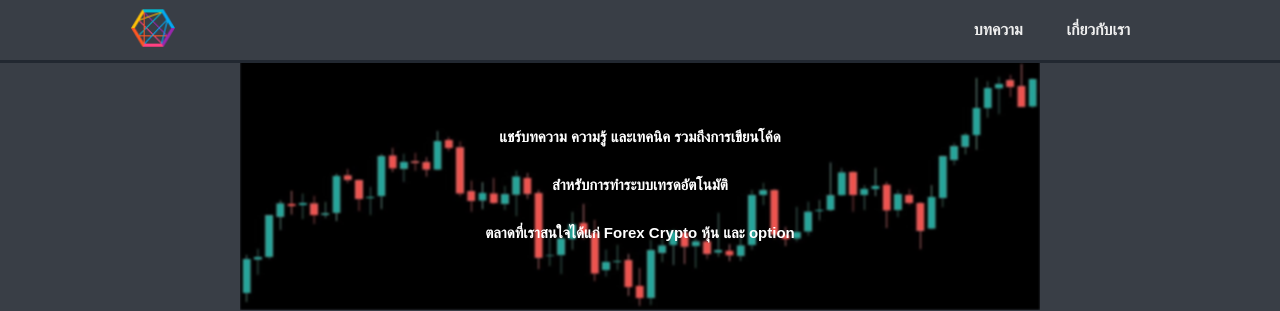
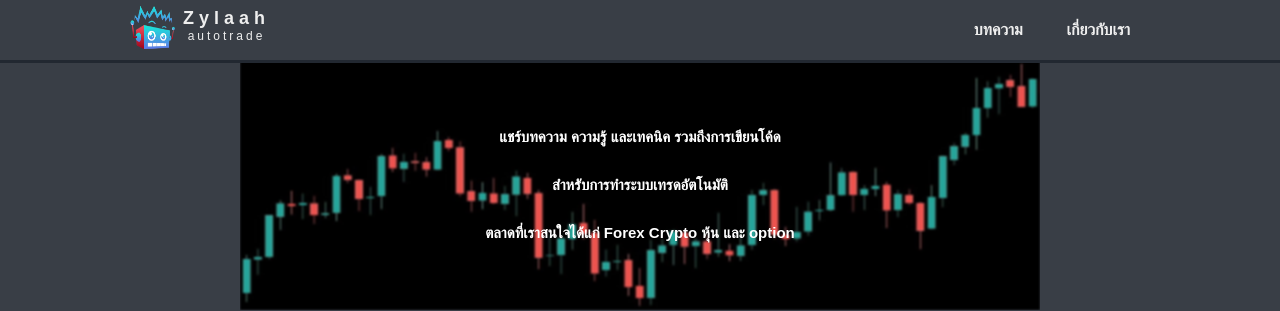
Before and after one commit to JoeKittiphong/gatsby-blog, a Gatsby site: page / in a window 1280 px wide. Shown: the top 311 px of the page. Built offline with nearby package versions, Linux system fonts and the light colour scheme; Gatsby itself is replaced by a stand-in of ours.

Commit message:
new logo

```diff
--- a/gatsby-config.js
+++ b/gatsby-config.js
@@ -4,7 +4,7 @@
         {
             resolve: `gatsby-plugin-manifest`,
             options: {
-                icon: `src/images/connect_develop_48px.png`, // This path is relative to the root of the site.
+                icon: `src/images/zylaah_autotrade.png`, // This path is relative to the root of the site.
             }
         },
         "gatsby-transformer-remark",
--- a/src/components/Header.jsx
+++ b/src/components/Header.jsx
@@ -1,5 +1,5 @@
 import React from 'react'
-import logo from "../images/connect_develop_48px.png"
+import logo from "../images/zylaah_autotrade.png"
 
 function Header({title, content}) {
     return (<>
--- a/src/components/Navbar.jsx
+++ b/src/components/Navbar.jsx
@@ -1,14 +1,20 @@
 import React from 'react'
 import { Link } from 'gatsby'
 import * as style from "./Navbar.module.css"
-import logo from "../images/connect_develop_48px.png"
+import logo from "../images/zylaah_autotrade.png"
 
 function Navbar() {
     return (
         <div className={style.nav}>
-            <Link to='/'>
-                <img src={logo} alt="logo" className={style.logo}/>
-            </Link>
+            <div className={style.boxlogo}>
+                <Link to='/'>
+                    <img src={logo} alt="logo" className={style.logo} />
+                </Link>
+                <div className={style.txtlogo}>
+                    <span className={style.name}>Zylaah</span>
+                    <span className={style.auto}>autotrade</span>
+                </div>
+            </div>
             <div className={style.navlink}>
                 <Link className={style.link} to='/'>บทความ</Link>
                 <Link className={style.link} to='/about'>เกี่ยวกับเรา</Link>
--- a/src/components/Navbar.module.css
+++ b/src/components/Navbar.module.css
@@ -30,4 +30,27 @@
     text-decoration: none;
     font-weight: bolder;
     color: #EEEEEE;
+    text-decoration: none;
 }
+
+.boxlogo{
+    display: flex;
+    color: #EEEEEE;
+}
+.txtlogo{
+    display: flex;
+    flex-direction: column;
+    align-items: center;
+    margin: 5px;
+}
+
+.name{
+    font-weight: bold;
+    font-size: 18px;
+    letter-spacing: 5px;
+}
+
+.auto{
+    font-size: 12px;
+    letter-spacing: 3px;
+}
```
Also changed, not shown: src/images/zylaah_autotrade.png (added).
